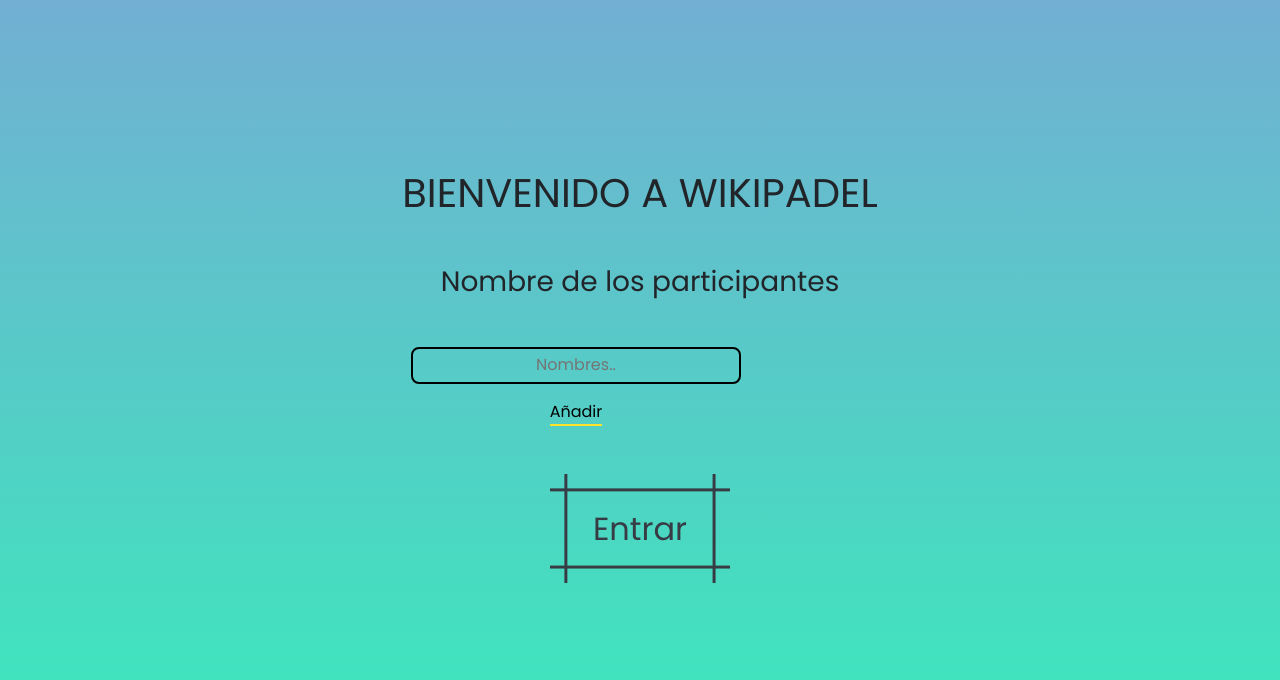
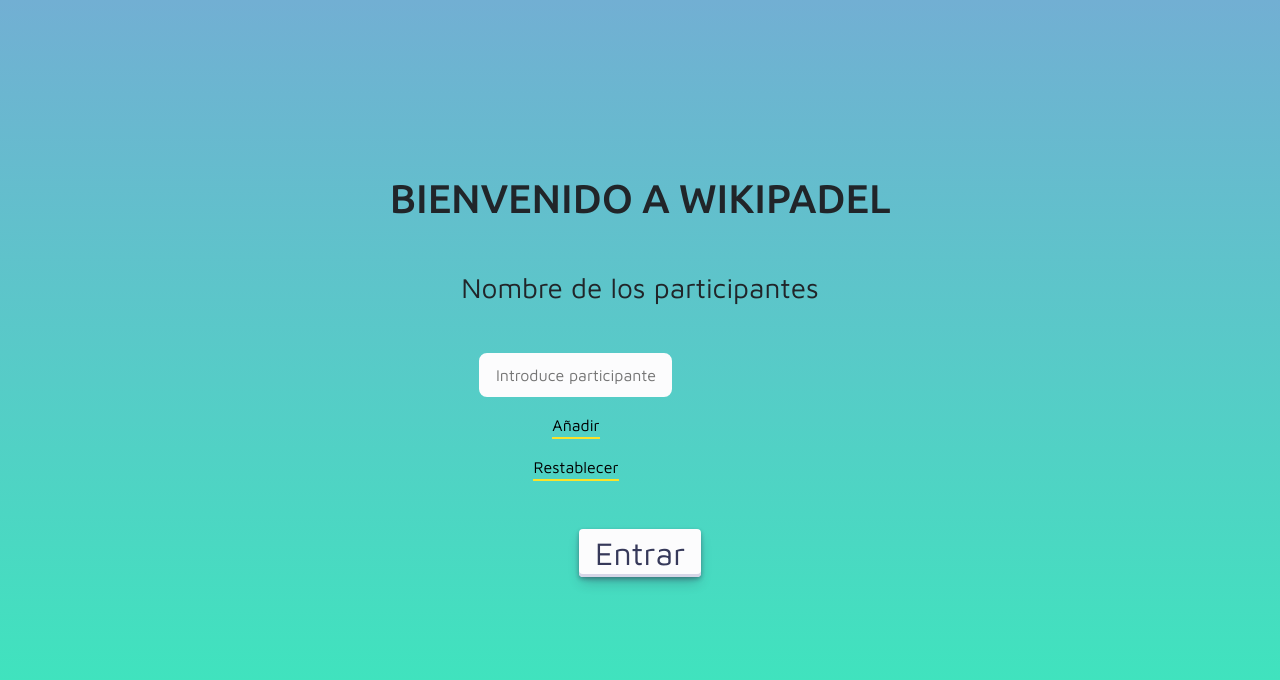
Before and after one commit to luisherdeth2020/AlexaPadel, a React (Vite) app: page / in a window 1280 px wide. Shown: the top 680 px of the page. Built offline with nearby package versions, Linux system fonts and the light colour scheme.

Commit message:
wikipadel v1.1.0

```diff
--- a/package.json
+++ b/package.json
@@ -7,11 +7,12 @@
     "dev": "vite",
     "build": "vite build",
     "preview": "vite preview",
-    "deploy":"gh-pages -d dist"
+    "deploy": "gh-pages -d dist"
   },
   "dependencies": {
     "axios": "^1.2.3",
     "gh-pages": "^5.0.0",
+    "mongodb": "^5.0.0",
     "react": "^18.2.0",
     "react-dom": "^18.2.0",
     "react-router-dom": "^6.7.0"
--- a/src/App.jsx
+++ b/src/App.jsx
@@ -13,5 +13,3 @@ function App() {
 }
 
 export default App;
-
-// instalar aixios, router dom
--- a/src/assets/css/App.css
+++ b/src/assets/css/App.css
@@ -1,4 +1,4 @@
-@import url('https://fonts.googleapis.com/css2?family=Poppins&display=swap');
+@import url('https://fonts.googleapis.com/css2?family=Josefin+Sans:wght@500;600;700&family=Maven+Pro&family=Noto+Sans:wght@200;300;400&family=Poppins:wght@200;300;400;500;600;700;800;900&family=Ubuntu:wght@500;700&display=swap');
 
 * {
 	box-sizing: border-box;
@@ -7,125 +7,77 @@
 }
 
 .App {
+	align-items: center;
 	display: flex;
 	flex-direction: column;
-	align-items: center;
 }
 body {
+	align-items: center;
+	background-image: linear-gradient(to top, #37ecba 0%, #72afd3 100%);
 	display: flex;
-	align-items: center;
+	font-family: 'Maven Pro', sans-serif;
+	height: 100vh;
 	justify-content: center;
-	height: 100vh;
 	text-align: center;
-	background-image: linear-gradient(to right, #fa709a 0%, #fee140 100%);
-	background-image: linear-gradient(to right, #43e97b 0%, #38f9d7 100%);
-	background-image: linear-gradient(180deg, #2af598 0%, #009efd 100%);
-	background-image: linear-gradient(to top, #37ecba 0%, #72afd3 100%);
-	/* background-image: linear-gradient(60deg, #96deda 0%, #50c9c3 100%); */
-	font-family: 'Poppins', sans-serif;
 }
 input {
+	background-color: #fcfcfd;
+	border: 2px solid #fcfcfd;
 	border-radius: 0.5rem;
-	outline: none;
-	border: 2px solid black;
-	background-color: transparent;
 	-webkit-border-radius: 0.5rem;
 	-moz-border-radius: 0.5rem;
 	-ms-border-radius: 0.5rem;
 	-o-border-radius: 0.5rem;
-	padding: 0.3rem;
 	color: #f5f5f5;
+	padding: 0.5rem;
 	text-align: center;
+	outline: none;
 }
-
-.button-85 {
-	padding: 0.6em 2em;
-	border: none;
-	outline: none;
-	color: rgb(255, 255, 255);
-	background: #111;
-	cursor: pointer;
-	position: relative;
-	z-index: 0;
-	border-radius: 10px;
-	user-select: none;
-	-webkit-user-select: none;
-	touch-action: manipulation;
-	/* width: 50%; */
-}
-
-.button-85:before {
-	content: '';
-	background: linear-gradient(45deg, #ff0000, #ff7300, #fffb00, #48ff00, #00ffd5, #002bff, #7a00ff, #ff00c8, #ff0000);
-	position: absolute;
-	top: -2px;
-	left: -2px;
-	background-size: 400%;
-	z-index: -1;
-	filter: blur(5px);
-	-webkit-filter: blur(5px);
-	width: calc(100% + 4px);
-	height: calc(100% + 4px);
-	animation: glowing-button-85 20s linear infinite;
-	transition: opacity 0.3s ease-in-out;
-	border-radius: 10px;
-}
-
-@keyframes glowing-button-85 {
-	0% {
-		background-position: 0 0;
-	}
-	50% {
-		background-position: 400% 0;
-	}
-	100% {
-		background-position: 0 0;
-	}
-}
-
-.button-85:after {
-	z-index: -1;
-	content: '';
-	position: absolute;
-	width: 100%;
-	height: 100%;
-	background: #222;
-	left: 0;
-	top: 0;
-	border-radius: 10px;
+h1 {
+	font-family: 'Ubuntu', sans-serif;
 }
 
 /* CSS */
-.button_89 {
-	--b: 3px; /* border thickness */
-	--s: 0.45em; /* size of the corner */
-	--color: #373b44;
-
-	padding: calc(0.5em + var(--s)) calc(0.9em + var(--s));
-	color: var(--color);
-	--_p: var(--s);
-	background: conic-gradient(from 90deg at var(--b) var(--b), #0000 90deg, var(--color) 0) var(--_p) var(--_p) /
-		calc(100% - var(--b) - 2 * var(--_p)) calc(100% - var(--b) - 2 * var(--_p));
-	transition: 0.3s linear, color 0s, background-color 0s;
-	outline: var(--b) solid #0000;
-	outline-offset: 0.6em;
-	font-size: 16px;
-
-	border: 0;
-
+.button_30 {
+	align-items: center;
+	background-color: #fcfcfd;
+	border-radius: 4px;
+	box-shadow: rgba(45, 35, 66, 0.4) 0 2px 4px, rgba(45, 35, 66, 0.3) 0 7px 13px -3px, #d6d6e7 0 -3px 0 inset;
+	box-sizing: border-box;
+	color: #36395a;
+	cursor: pointer;
+	display: inline-flex;
+	height: 48px;
+	justify-content: center;
+	line-height: 1;
+	position: relative;
+	text-align: left;
+	transition: box-shadow 0.15s, transform 0.15s;
+	touch-action: manipulation;
+	appearance: none;
+	border-width: 0;
+	list-style: none;
+	overflow: hidden;
+	padding-left: 16px;
+	padding-right: 16px;
+	text-decoration: none;
 	user-select: none;
 	-webkit-user-select: none;
-	touch-action: manipulation;
+	white-space: nowrap;
+	will-change: box-shadow, transform;
 }
 
-.button_89:hover,
-.button_89:focus-visible {
-	--_p: 0px;
-	outline-color: var(--color);
-	outline-offset: 0.05em;
+.button_30:focus {
+	box-shadow: #d6d6e7 0 0 0 1.5px inset, rgba(45, 35, 66, 0.4) 0 2px 4px, rgba(45, 35, 66, 0.3) 0 7px 13px -3px,
+		#d6d6e7 0 -3px 0 inset;
 }
 
-.button_89:active {
-	background: var(--color);
-	color: #fff;
+.button_30:hover {
+	box-shadow: rgba(45, 35, 66, 0.4) 0 4px 8px, rgba(45, 35, 66, 0.3) 0 7px 13px -3px, #d6d6e7 0 -3px 0 inset;
+	transform: translateY(-2px);
 }
+
+.button_30:active {
+	box-shadow: #d6d6e7 0 3px 7px inset;
+	transform: translateY(2px);
+}
--- a/src/assets/css/Puntos.css
+++ b/src/assets/css/Puntos.css
@@ -5,39 +5,40 @@
 }
 .bgcolor {
 	background-color: #68e0e1 !important;
+	border-color: #22356f;
 	border-width: 0 3px 0 0;
-	border-color: #22356f;
 	color: #22356f;
-	font-weight: bold;
+	font-family: 'Poppins', sans-serif;
+	font-weight: 600;
 }
 .bgcolor--resultado {
 	background-color: #fff !important;
 	color: #22356f;
-	font-weight: bold;
+	font-family: 'Poppins', sans-serif;
+	font-weight: 600;
 }
 .border-right {
 	border: 2px solid #fff;
 }
 
 .css-button {
+	color: #22356f;
 	border-color: #22356f;
-    color: #22356f;
-    font-weight: bold;
-    width: 8rem;
-
+	font-weight: bold;
+	width: 8rem;
 }
 .css-button:hover {
 	background: #22356f;
 	color: #fff;
 }
 .victory {
-    margin: 2rem;
 	color: #22356f;
-    font-weight: bold;
+	font-weight: bold;
+	margin: 2rem;
 }
-.text__message{
+.text__message {
 	display: block;
+	font-weight: bold;
+	margin-top: 1rem;
 	text-transform: uppercase;
-	margin-top: 1rem;
-	font-weight: bold;
 }
--- a/src/components/Header.jsx
+++ b/src/components/Header.jsx
@@ -20,6 +20,11 @@ const Header = () => {
 			setDisabled(true);
 		}
 	};
+	const restablecer = ()=>{
+		setNames([''])
+		setInputValue('');
+		// document.querySelector('.participantes__caja').display = 'none';
+	}
 	return (
 		<>
 			<div className="container">
@@ -30,14 +35,17 @@ const Header = () => {
 				<div className={styles.container__main}>
 					<form onSubmit={enviarForm}>
 						<input
-							placeholder="Nombres.."
+							placeholder="Introduce participante"
 							disabled={disabled}
 							type="text"
 							value={inputValue}
 							onChange={(e) => setInputValue(e.target.value)}
 						/>
-						<button className={styles.add}  disabled={disabled} type="submit">
+						<button className={styles.add} disabled={disabled} type="submit">
 							Añadir
+						</button>
+						<button onClick={restablecer} className={styles.add}  type="submit">
+							Restablecer
 						</button>
 						{disabled && (
 							<div className={styles.message}>
@@ -56,8 +64,8 @@ const Header = () => {
 					</div>
 				</div>
 			</div>
-			<NavLink to="/marcador" className="nav-link fs-2 my-5 button_89" role="button">
-				Entrar
+			<NavLink to="/marcador" className="nav-link fs-2 my-5 button_30" role="button">
+				<span className="text">Entrar</span>
 			</NavLink>
 		</>
 	);
--- a/src/components/Puntos.jsx
+++ b/src/components/Puntos.jsx
@@ -1,4 +1,5 @@
 import { useState } from 'react';
+import { NavLink } from 'react-router-dom';
 import axios from 'axios';
 import { useEffect, useContext } from 'react';
 import { DataContext } from '../context/userContext';
@@ -30,7 +31,6 @@ function Puntos() {
 					},
 				],
 			};
-			// console.log(data);
 			if (isLoadling) {
 				await axios
 					.post('http://localhost:3900/api/score', data)
@@ -47,8 +47,6 @@ function Puntos() {
 			}
 		})();
 	}, [result1, result2]);
-
-	// async function hans() {}
 
 	async function handleClickOne() {
 		setIsLoadling(true);
@@ -268,6 +266,9 @@ function Puntos() {
 					/>
 				</div>
 			</div>
+			<NavLink to="/" className="nav-link fs-2 my-5 button_30" role="button">
+				<span class="text">Inicio</span>
+			</NavLink>
 		</>
 	);
 }
```
Also changed, not shown: 1 other file (tests, documents, lock files or other folders).
